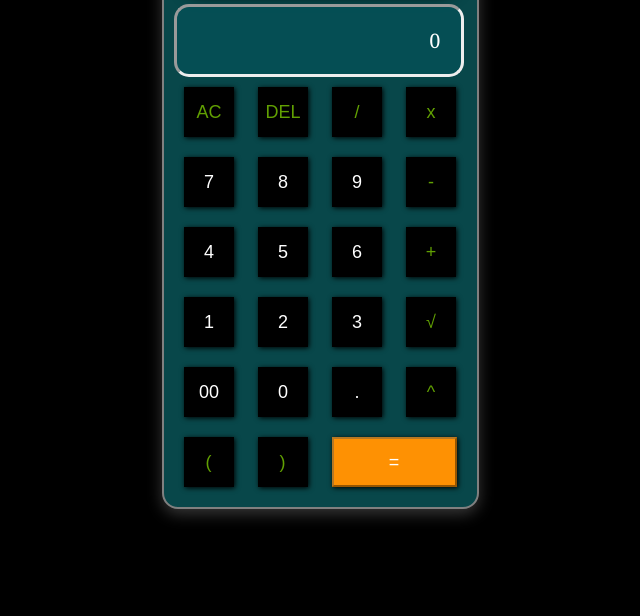
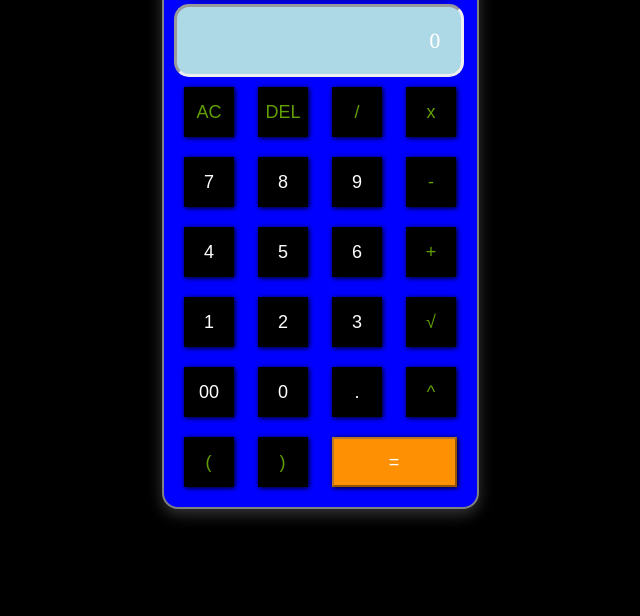
Before and after one commit to Arun8971/Arun-sCalculator, a plain HTML site: page index.html in a window 1280 px wide. Shown: the part 184-800 px from the top of the page, without its empty margins (320-960 px from the left). Drawn offline with Linux system fonts and the light colour scheme.

Commit message:
Update style[1].css

```diff
--- a/style[1].css
+++ b/style[1].css
@@ -18,7 +18,7 @@ body{
     height: auto;;
     border: 2px solid grey;
     padding: 10px;
-    background-color: rgb(8, 71, 74);
+    background-color: blue;
     box-shadow: 0px 5px 15px rgba(245, 245, 245, 0.222);
     border-radius: 16px;
 }
@@ -32,7 +32,7 @@ input{
     font-size: 20px;
     font-family: Cambria, Cochin, Georgia, Times, 'Times New Roman', serif;
     background: transparent;
-    background-color: rgba(5, 79, 85, 0.936);
+    background-color: lightblue;
     color: white;
     border-radius: 15px;
     cursor: pointer;
```
